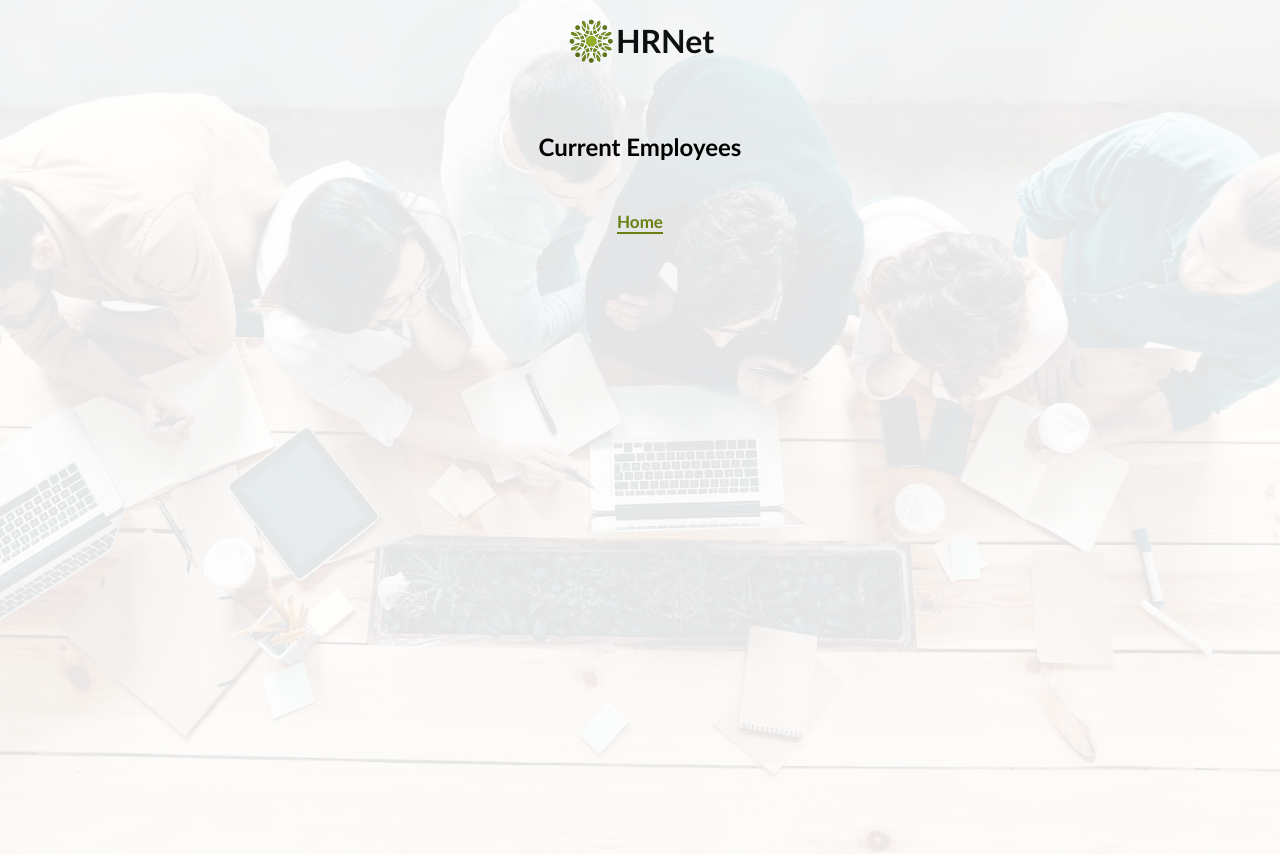
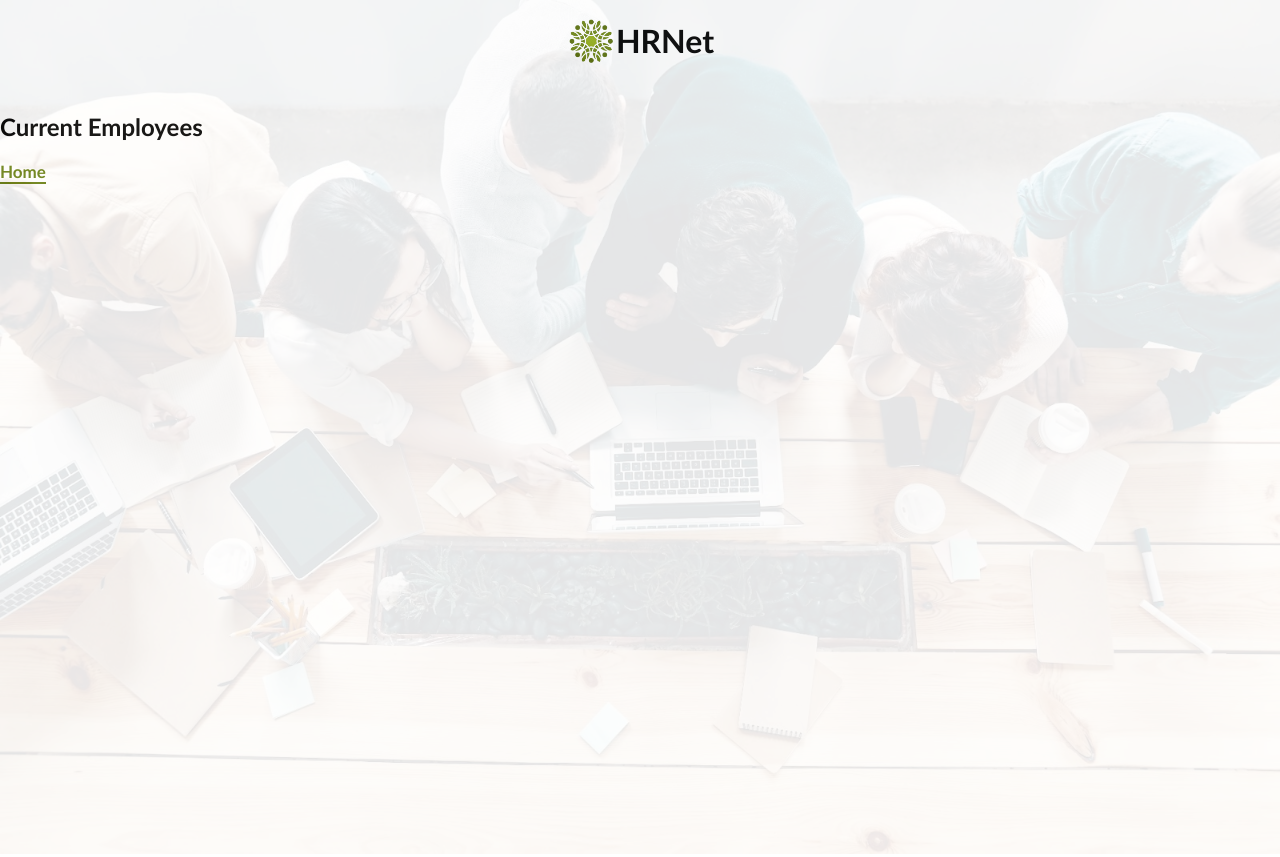
Before and after one commit to mohaali77/P14-JS-React, a React (Create React App) app in the folder hrnet/: page /employee-list in a window 1280 px wide. Built offline with nearby package versions, Linux system fonts and the light colour scheme.

Commit message:
Update EmployeeList.jsx

```diff
--- a/hrnet/src/pages/EmployeeList/EmployeeList.jsx
+++ b/hrnet/src/pages/EmployeeList/EmployeeList.jsx
@@ -2,11 +2,9 @@ import { Link } from "react-router-dom";
 import './style/EmployeeList.css'
 
 export function EmployeeList() {
+
     return <>
-        <div id="employee-div" class="container">
-            <h2>Current Employees</h2>
-            <table id="employee-table" class="display"></table>
-            <Link to="/">Home</Link>
-        </div>
+        <h2>Current Employees</h2>
+        <Link to="/">Home</Link>
     </>
 }
```
